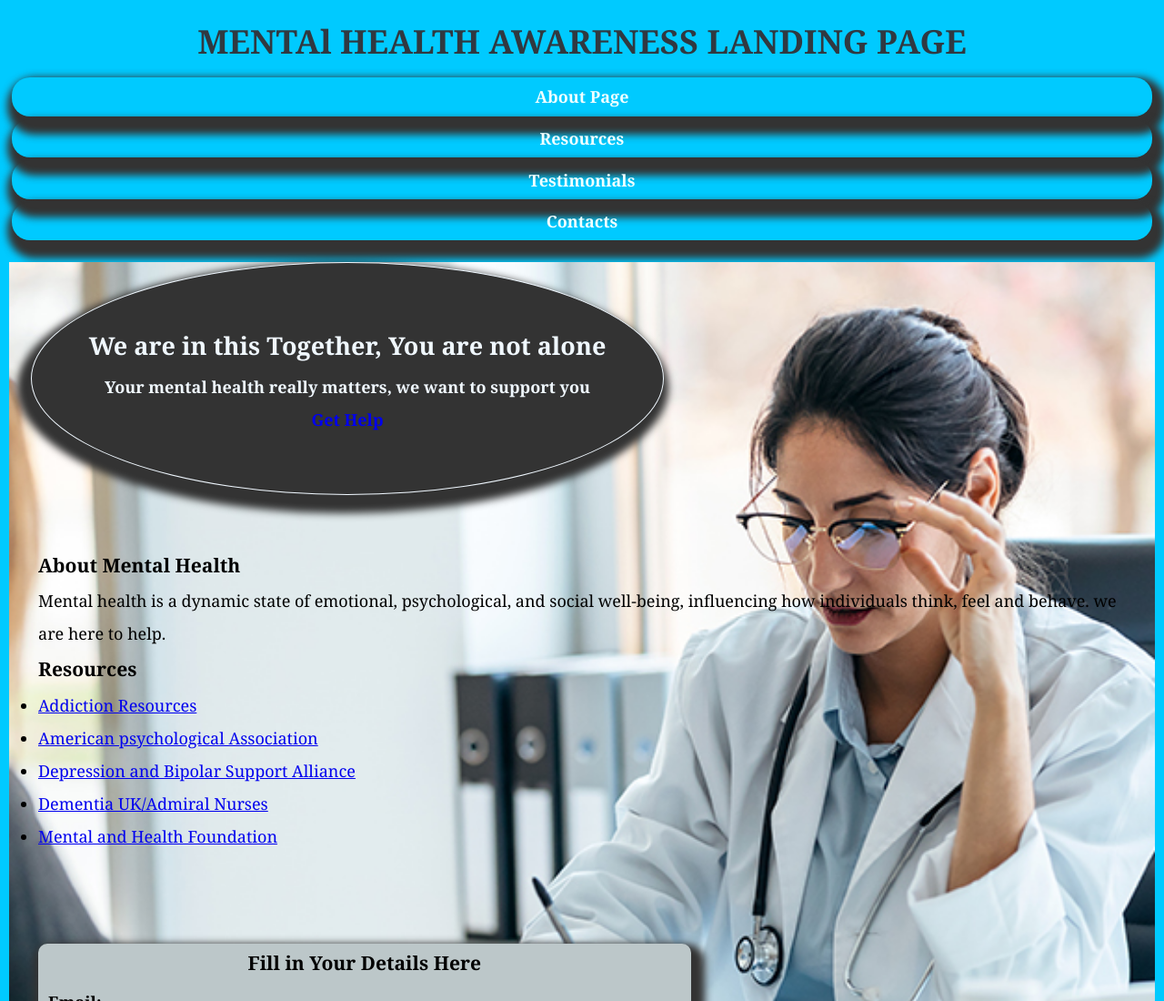
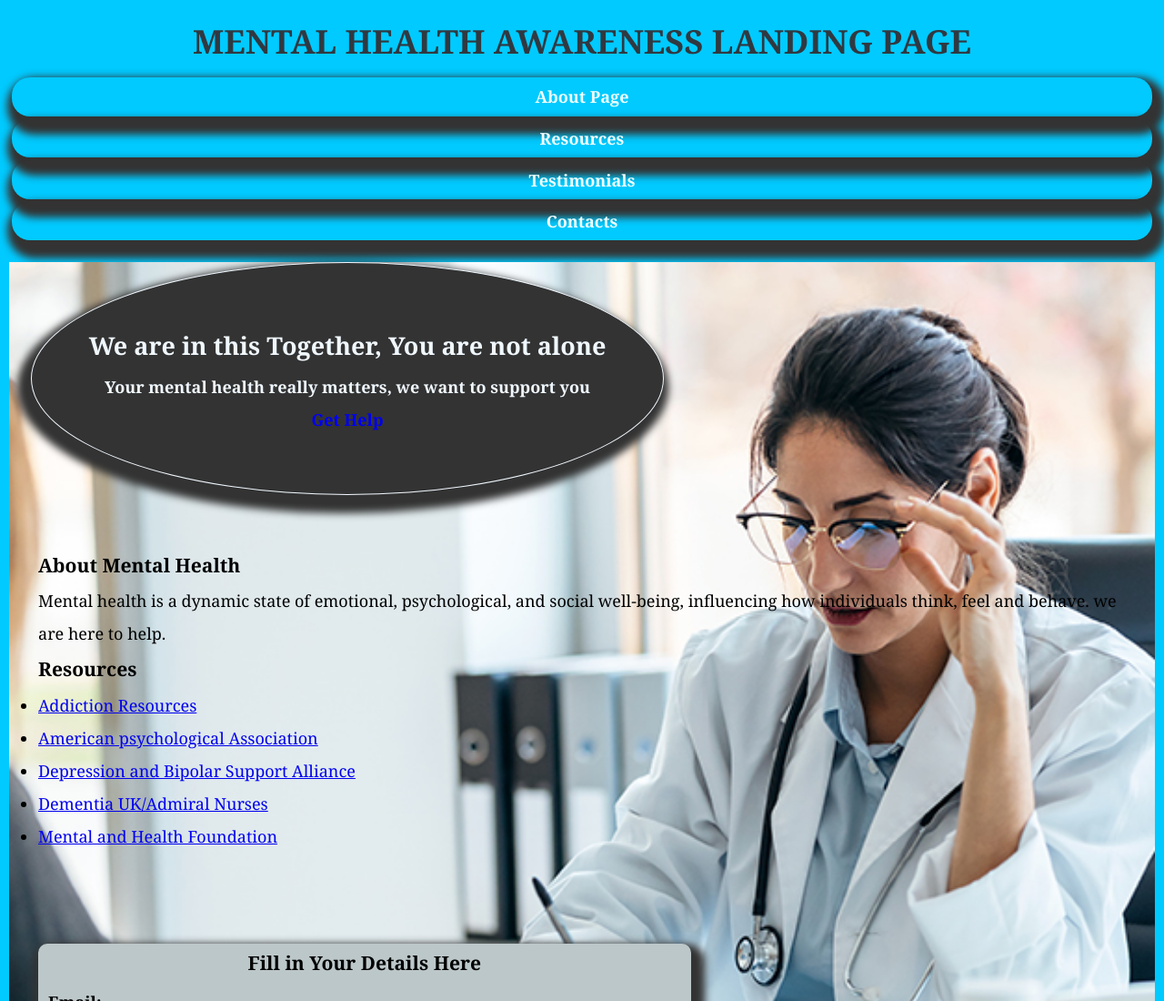
Before and after one commit to TEE-BABS/Mental-Health-Awareness-Website, a plain HTML site: page index.html in a window 1280 px wide. Shown: the top 1100 px of the page at 91% size. Drawn offline with Linux system fonts and the light colour scheme.

Commit message:
correction

```diff
--- a/index.html
+++ b/index.html
@@ -10,7 +10,7 @@
 
   <div class="desktop">
   <div class="header">
-    <h1>MENTAl HEALTH AWARENESS LANDING PAGE</h1>
+    <h1>MENTAL HEALTH AWARENESS LANDING PAGE</h1>
     </div>
     <div class="nav">
     <nav>
```
